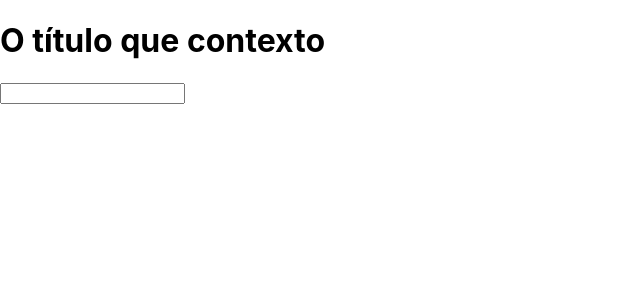
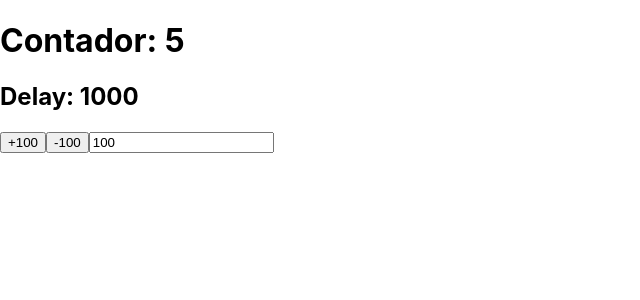
Before and after one commit to RafaelClaudio7/hooks-study-3, a React (Create React App) app: page / in a window 1280 px wide. Shown: the top 300 px of the page, without its empty margins (0-640 px from the left). Built offline with nearby package versions, Linux system fonts and the light colour scheme.

Commit message:
Creating my first hook

```diff
--- a/src/App.js
+++ b/src/App.js
@@ -1,74 +1,48 @@
-import P from 'prop-types';
-import { createContext, useContext, useReducer, useRef } from 'react';
-import './App.css';
+import { useEffect, useRef, useState } from "react";
+import "./App.css";
 
-// actions.js
-export const actions = {
-  CHANGE_TITLE: 'CHANGE_TITLE',
-};
+const useMyHook = (cb, delay = 1000) => {
+  const savedCb = useRef();
 
-// data.js
-export const globalState = {
-  title: 'O título que contexto',
-  body: 'O body do contexto',
-  counter: 0,
-};
+  useEffect(() => {
+    savedCb.current = cb;
+  }, [cb]);
 
-// reducer.js
-export const reducer = (state, action) => {
-  switch (action.type) {
-    case actions.CHANGE_TITLE: {
-      console.log('Mudar título');
-      return { ...state, title: action.payload };
-    }
-  }
+  useEffect(() => {
+    const interval = setInterval(() => {
+      savedCb.current();
+    }, delay);
 
-  return { ...state };
-};
-
-// AppContext.jsx
-export const Context = createContext();
-export const AppContext = ({ children }) => {
-  const [state, dispatch] = useReducer(reducer, globalState);
-
-  const changeTitle = (payload) => {
-    dispatch({ type: actions.CHANGE_TITLE, payload });
-  };
-
-  return (
-    <Context.Provider value={{ state, changeTitle }}>
-      {children}
-    </Context.Provider>
-  );
-};
-
-AppContext.propTypes = {
-  children: P.node,
-};
-
-// H1/index.jsx
-export const H1 = () => {
-  const context = useContext(Context);
-  const inputRef = useRef();
-
-  return (
-    <>
-      <h1 onClick={() => context.changeTitle(inputRef.current.value)}>
-        {context.state.title}
-      </h1>
-      <input type="text" ref={inputRef} />
-    </>
-  );
+    return () => clearInterval(interval);
+  }, [delay]);
 };
 
 // App.jsx
 function App() {
+  const [count, setCount] = useState(0);
+  const [delay, setDelay] = useState(1000);
+  const [incrementor, setIncrementor] = useState(100);
+
+  useMyHook(() => setCount((c) => c + 1), delay);
+
   return (
-    <AppContext>
-      <div>
-        <H1 />
-      </div>
-    </AppContext>
+    <div>
+      <h1>Contador: {count}</h1>
+      <h2>Delay: {delay}</h2>
+      <button onClick={() => setDelay((d) => d + incrementor)}>
+        +{incrementor}
+      </button>
+      <button onClick={() => setDelay((d) => d - incrementor)}>
+        -{incrementor}
+      </button>
+      <input
+        type="number"
+        value={incrementor}
+        onChange={(e) => {
+          setIncrementor(Number(e.target.value));
+        }}
+      />
+    </div>
   );
 }
 
```
